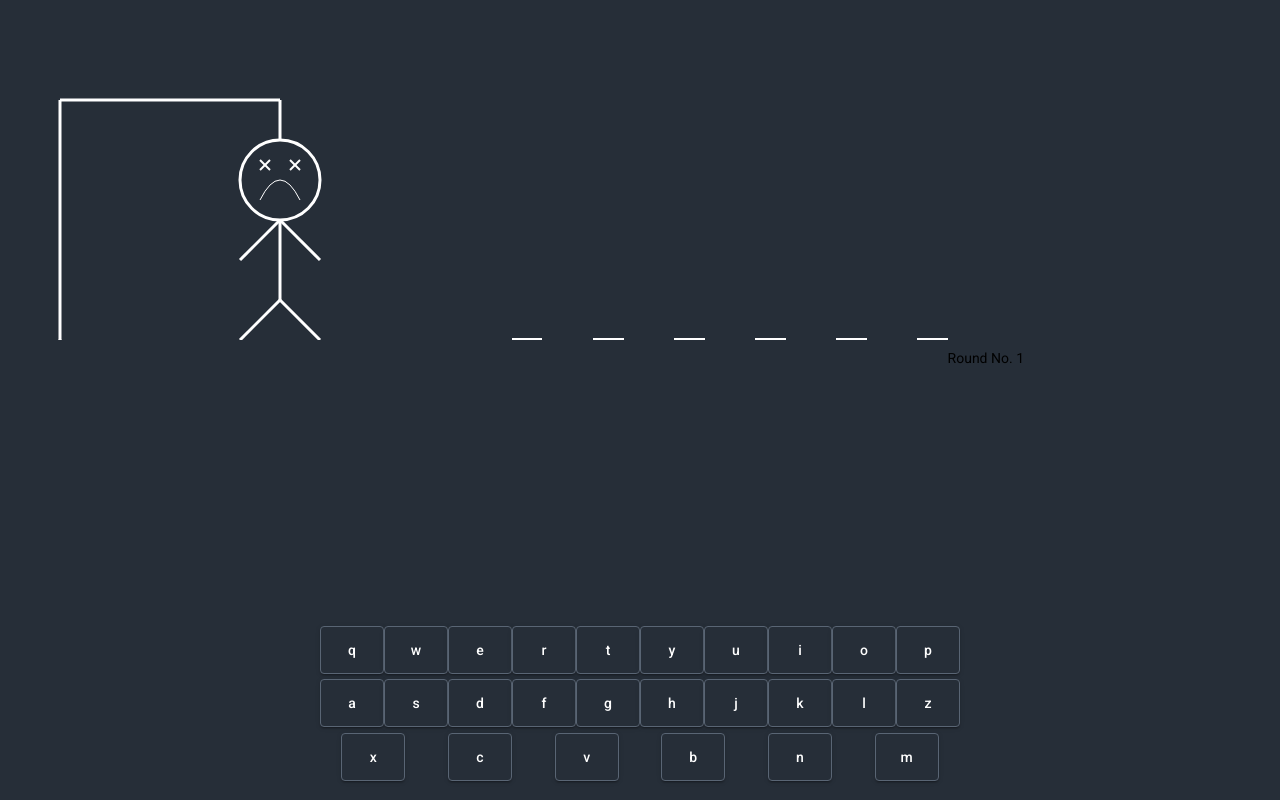
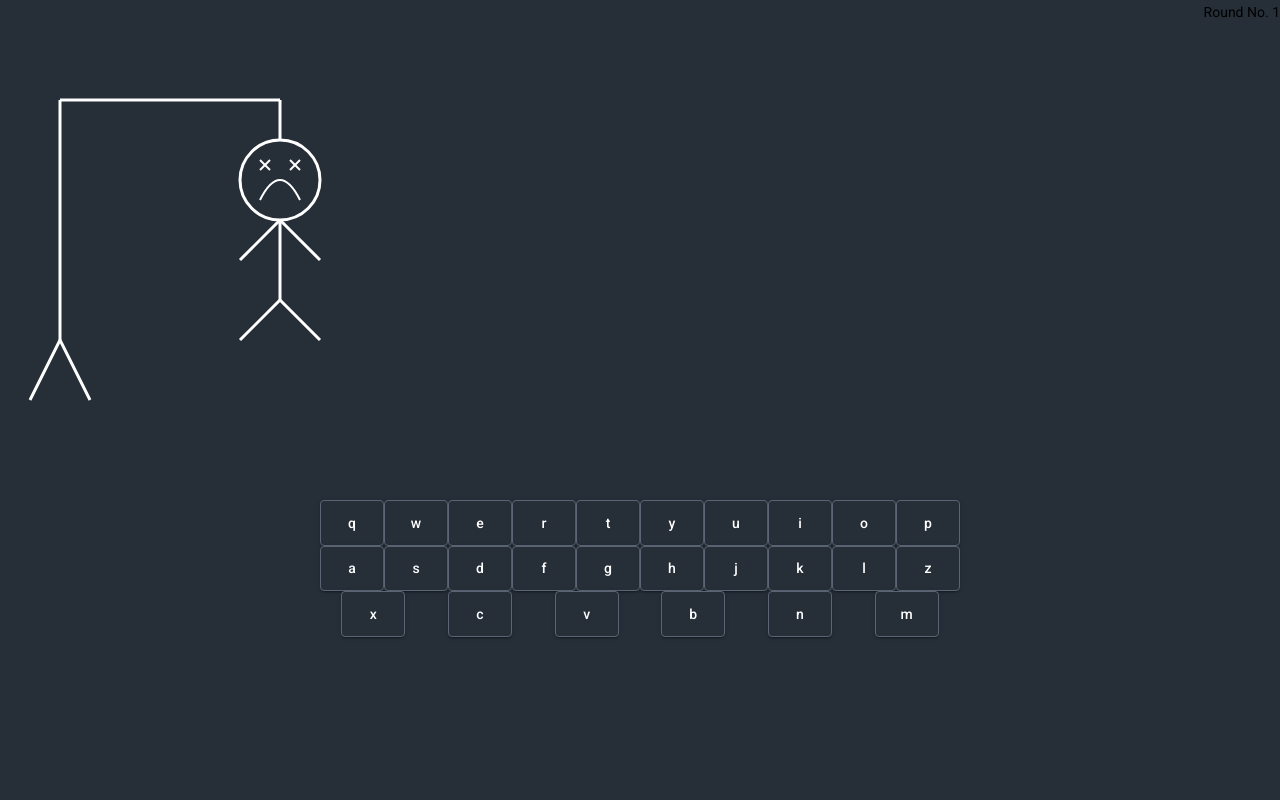
Before and after one commit to Aniau/hangman_angular, an Angular app: page / in a window 1280 px wide. Built offline with nearby package versions, Linux system fonts and the light colour scheme.

Commit message:
align components

```diff
--- a/src/app/app.component.html
+++ b/src/app/app.component.html
@@ -1,3 +1,3 @@
-<app-hangman style="display: inline-block; width: 40%"></app-hangman>
-<app-word-find style=" display: inline-block; width: 40%; height: 20%;"></app-word-find>
+<app-hangman></app-hangman>
+<app-word-find></app-word-find>
 <app-keyboard></app-keyboard>
--- a/src/app/hangman/hangman.component.html
+++ b/src/app/hangman/hangman.component.html
@@ -1,4 +1,4 @@
-<svg height="340px" width="" style="margin-left:20px">
+<svg height="500px" width="100%" style="margin-left:20px">
     <line x1="40" x2="260" y1="100" y2="100" style="stroke:white; stroke-width:3;"/>
     <line x1="260" x2="260" y1="100" y2="150" style="stroke:white; stroke-width:3;"/>
     <circle cx="260" cy="180" r="40" stroke="white" fill="#262E38" stroke-width="3"/>
@@ -8,7 +8,7 @@
     <line x1="270" x2="280" y1="160" y2="170" style="stroke:white; stroke-width:2;"/>
     <line x1="280" x2="270" y1="160" y2="170" style="stroke:white; stroke-width:2;"/>
 
-    <path  d="M 240 200 Q 260 160 280 200" stroke="white" fill="transparent"/>
+    <path  d="M 240 200 Q 260 160 280 200" stroke="white" fill="transparent" stroke-width="2"/>
 
     <line x1="260" x2="260" y1="220" y2="300" style="stroke:white; stroke-width:3;"/>
     <line x1="260" x2="220" y1="220" y2="260" style="stroke:white; stroke-width:3;"/>
@@ -19,4 +19,11 @@
     <line x1="40" x2="40" y1="100" y2="340" style="stroke:white; stroke-width:3;"/>
     <line x1="40" x2="10" y1="340" y2="400" style="stroke:white; stroke-width:3;"/>
     <line x1="70" x2="40" y1="400" y2="340" style="stroke:white; stroke-width:3;"/>
+
+    <!--<line x1="100" x2="400" y1="350" y2="350" style="stroke:white; stroke-width:3;"/>-->
+
+    <!--<line x1="100" x2="200" y1="350" y2="350" style="stroke:white; stroke-width:3;"/>
+    <line x1="200" x2="160" y1="350" y2="400" style="stroke:white; stroke-width:3;"/>
+    <line x1="310" x2="350" y1="350" y2="400" style="stroke:white; stroke-width:3;"/>
+    <line x1="310" x2="400" y1="350" y2="350" style="stroke:white; stroke-width:3;"/>-->
 </svg>
--- a/src/app/keyboard/keyboard.component.css
+++ b/src/app/keyboard/keyboard.component.css
@@ -2,8 +2,8 @@
 {
     position: static;
     width: 50%;
-    margin: 10% auto auto auto;
-    height: 20%;
+    margin: 0% auto auto auto;
+    height: 40%;
     display: flex;
     flex-direction: row;
     flex-wrap: wrap;
@@ -13,7 +13,7 @@
 #keyboard-button
 {
     width: 8%;
-    height: 30%;
+    height: 100%;
     align-items: space-around;
     background-color: #262E38;
     color: white;
--- a/src/index.html
+++ b/src/index.html
@@ -11,6 +11,6 @@
   <link href="https://fonts.googleapis.com/icon?family=Material+Icons" rel="stylesheet">
 </head>
 <body class="mat-typography">
-  <app-root></app-root>
+  <app-root id="container"></app-root>
 </body>
 </html>
--- a/src/styles.css
+++ b/src/styles.css
@@ -5,3 +5,12 @@ html, body
 }
 html, body { height: 100%; }
 body { margin: 0; font-family: Roboto, "Helvetica Neue", sans-serif; }
+
+#container
+{
+    display: flex;
+    flex-direction: row;
+    justify-content: space-between;
+    align-content: center;
+    flex-wrap: wrap;
+}
```
